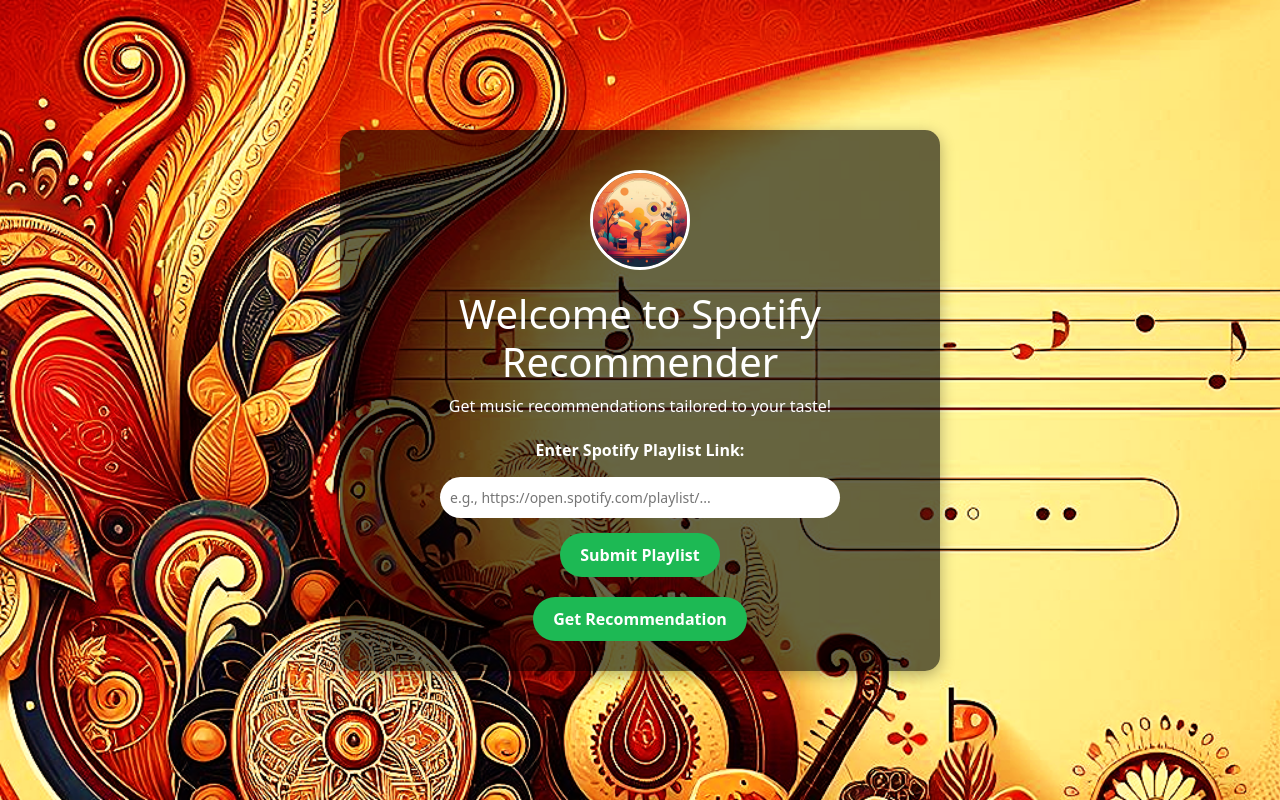
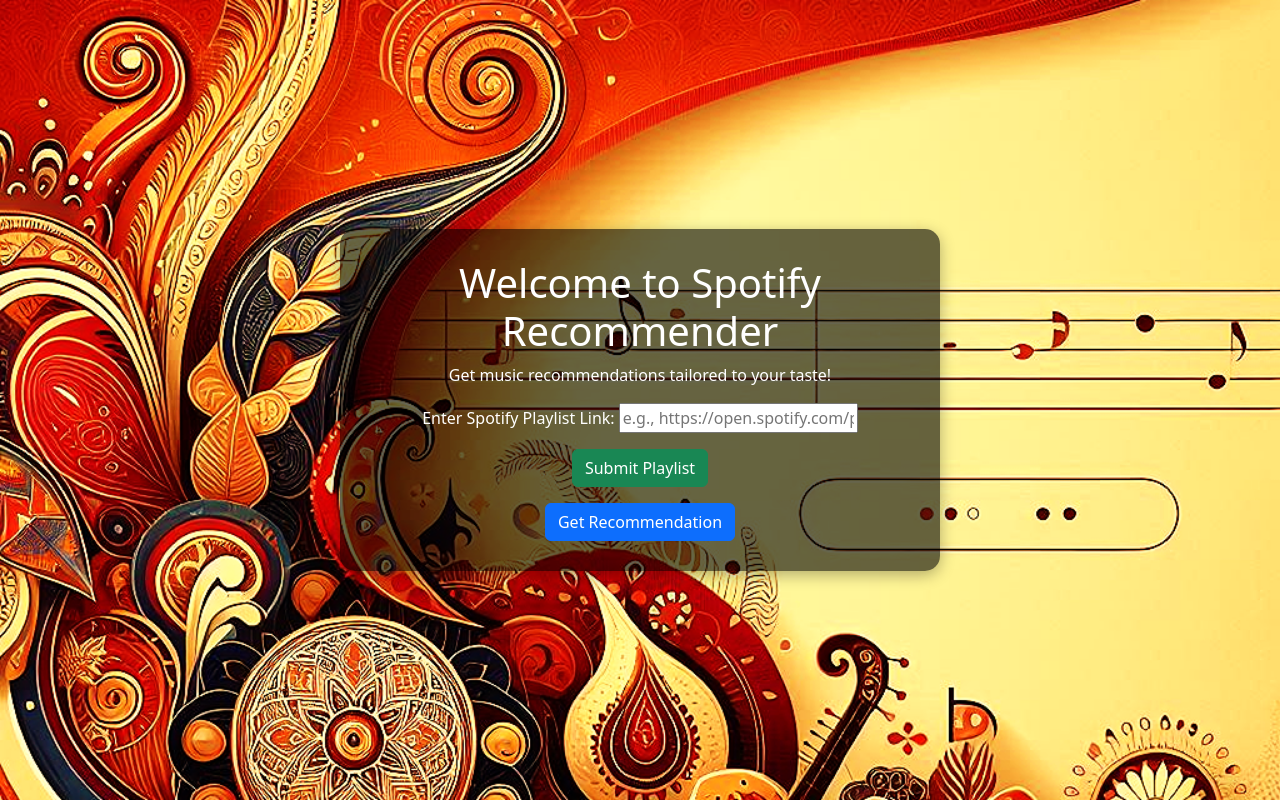
Before and after one commit to prabhatravib/sspotify_recommender_new, a Flask app: page / in a window 1280 px wide. Run offline with Flask 2, Linux system fonts and the light colour scheme.

Commit message:
Update index.html

```diff
--- a/templates/index.html
+++ b/templates/index.html
@@ -5,12 +5,13 @@
     <meta name="viewport" content="width=device-width, initial-scale=1.0">
     <title>Spotify Recommender</title>
     <link href="https://cdn.jsdelivr.net/npm/bootstrap@5.3.0-alpha1/dist/css/bootstrap.min.css" rel="stylesheet">
+    <!-- Favicon -->
+    <link rel="icon" type="image/png" href="{{ url_for('static', filename='thumbnail.png') }}">
     <style>
         body {
             background: url('/static/Designer.png') no-repeat center center fixed;
             background-size: cover;
             min-height: 100vh;
-            margin: 0;
             display: flex;
             align-items: center;
             justify-content: center;
@@ -24,88 +25,28 @@
             box-shadow: 0px 4px 15px rgba(0, 0, 0, 0.3);
             max-width: 600px;
         }
-        .thumbnail {
-            width: 100px;
-            height: 100px;
-            border-radius: 50%;
-            margin: 10px auto 20px auto;
-            display: block;
-            border: 3px solid #fff;
-        }
-        .btn-custom {
-            background-color: #1DB954;
-            border: none;
-            padding: 10px 20px;
-            border-radius: 30px;
-            color: white;
-            font-weight: bold;
-            font-size: 16px;
-            cursor: pointer;
-            transition: background-color 0.3s ease;
-        }
-        .btn-custom:hover {
-            background-color: #14833B;
-        }
-        input[type="url"] {
-            width: 100%;
-            max-width: 400px;
-            padding: 10px;
-            margin-top: 15px;
-            border-radius: 30px;
-            border: none;
-            outline: none;
-            font-size: 14px;
-        }
-        label {
-            margin-top: 20px;
-            display: block;
-            font-weight: bold;
-        }
     </style>
 </head>
 <body>
     <div class="main-container">
-        <!-- Thumbnail -->
-        <img src="/static/thumbnail.png" alt="Thumbnail" class="thumbnail">
-
-        <!-- Heading -->
         <h1>Welcome to Spotify Recommender</h1>
         <p>Get music recommendations tailored to your taste!</p>
 
-        <!-- Loaded Playlist Display -->
-        {% if playlist_link %}
-            <p><strong>Loaded Playlist:</strong> {{ playlist_link }}</p>
-        {% endif %}
-
-        <!-- Submit Playlist Form -->
         <form action="/submit_playlist" method="POST">
             <label for="playlist_url">Enter Spotify Playlist Link:</label>
-            <input
-                type="url"
-                id="playlist_url"
-                name="playlist_url"
-                placeholder="e.g., https://open.spotify.com/playlist/..."
-                value="{{ playlist_link if playlist_link else '' }}"
-                required
-            />
-            <button type="submit" class="btn btn-custom" style="margin-top: 15px;">Submit Playlist</button>
+            <input type="url" id="playlist_url" name="playlist_url" placeholder="e.g., https://open.spotify.com/playlist/..." required />
+            <button type="submit" class="btn btn-success mt-3">Submit Playlist</button>
         </form>
 
-        <!-- Get Recommendation Button -->
-        <form action="/get_recommendation" method="POST" style="margin-top: 20px;">
-            <button type="submit" class="btn btn-custom">Get Recommendation</button>
+        <form action="/get_recommendation" method="POST" class="mt-3">
+            <button type="submit" class="btn btn-primary">Get Recommendation</button>
         </form>
 
-        <!-- Success and Error Messages -->
         {% if success %}
-            <div class="alert alert-success" role="alert" style="margin-top: 20px;">
-                {{ success }}
-            </div>
+            <div class="alert alert-success mt-3">{{ success }}</div>
         {% endif %}
         {% if error %}
-            <div class="alert alert-danger" role="alert" style="margin-top: 20px;">
-                {{ error }}
-            </div>
+            <div class="alert alert-danger mt-3">{{ error }}</div>
         {% endif %}
     </div>
 </body>
```
